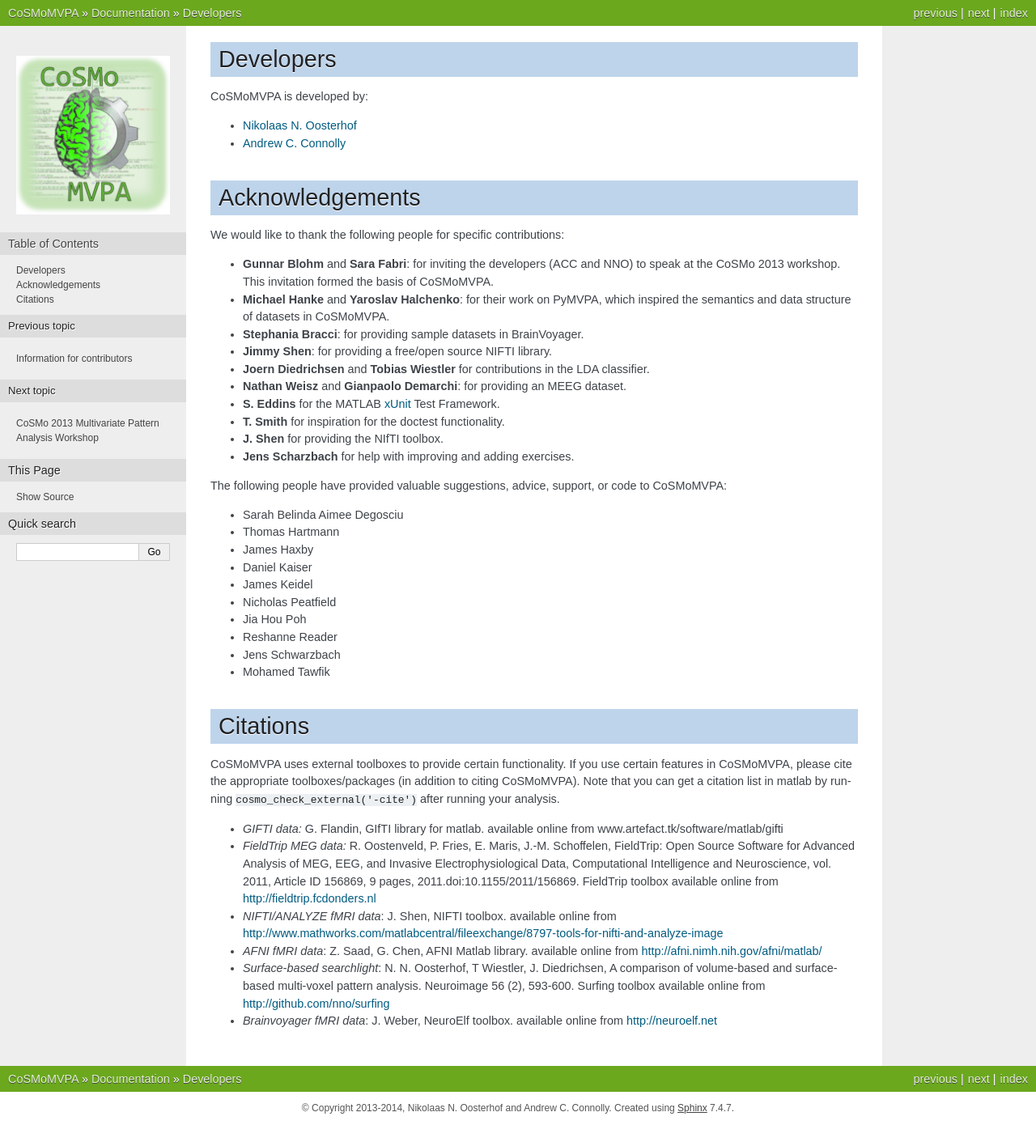
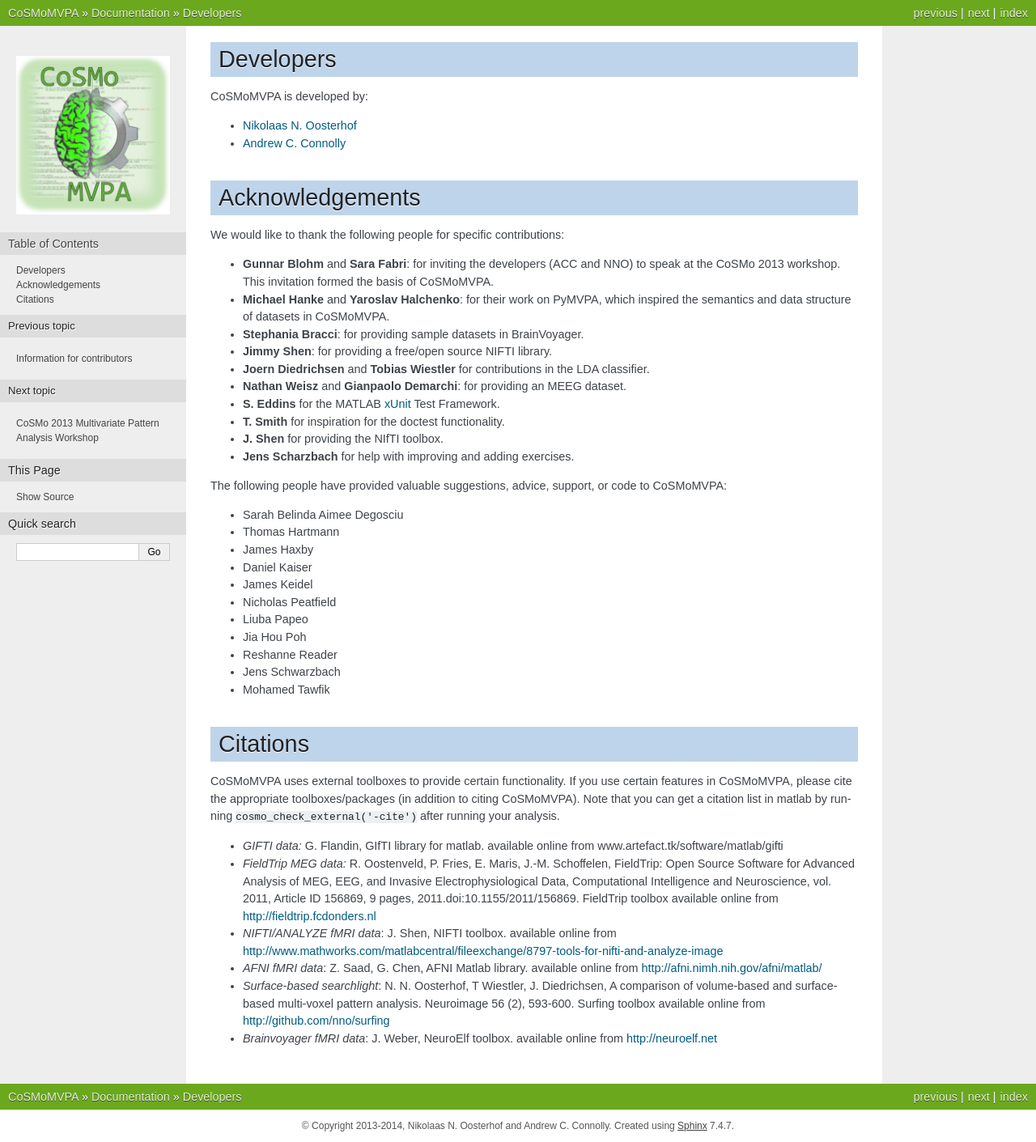
Before and after one commit to CoSMoMVPA/CoSMoMVPA, a Sphinx documentation site: the page built from doc/source/thanks.rst, in a window 1280 px wide. Shown: the whole page at 81% size. Built offline with Sphinx 7.4.7, drawn with Linux system fonts in a browser that asks for light colours; pages that are not in the unit, such as notebooks, are missing from menus; before the commit the page ends 1389 px from its top, so only the background shows below that.

Commit message:
SML+WEB: add Liuba Papeo to acknowledgements

```diff
--- a/doc/source/thanks.rst
+++ b/doc/source/thanks.rst
@@ -31,6 +31,7 @@ The following people have provided valuable suggestions, advice, support, or cod
 + Daniel Kaiser
 + James Keidel
 + Nicholas Peatfield
++ Liuba Papeo
 + Jia Hou Poh
 + Reshanne Reader
 + Jens Schwarzbach
```
